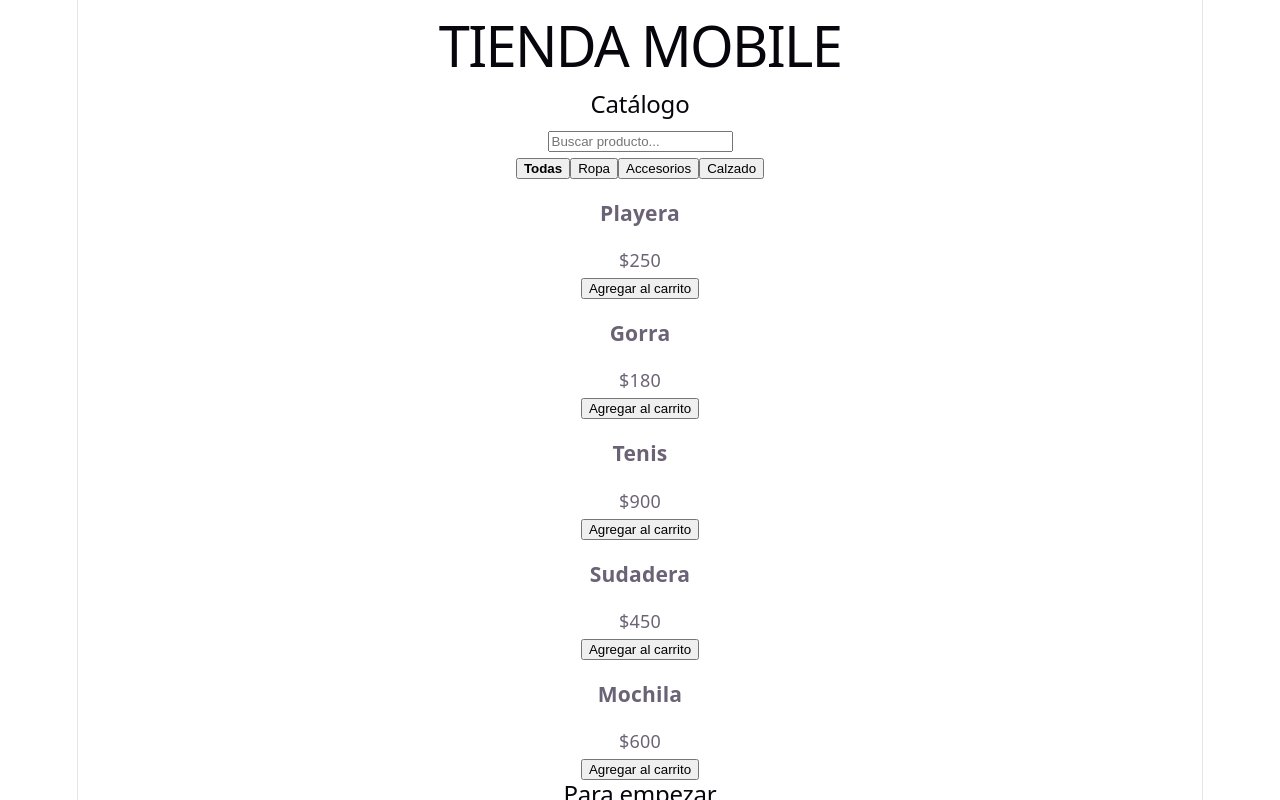
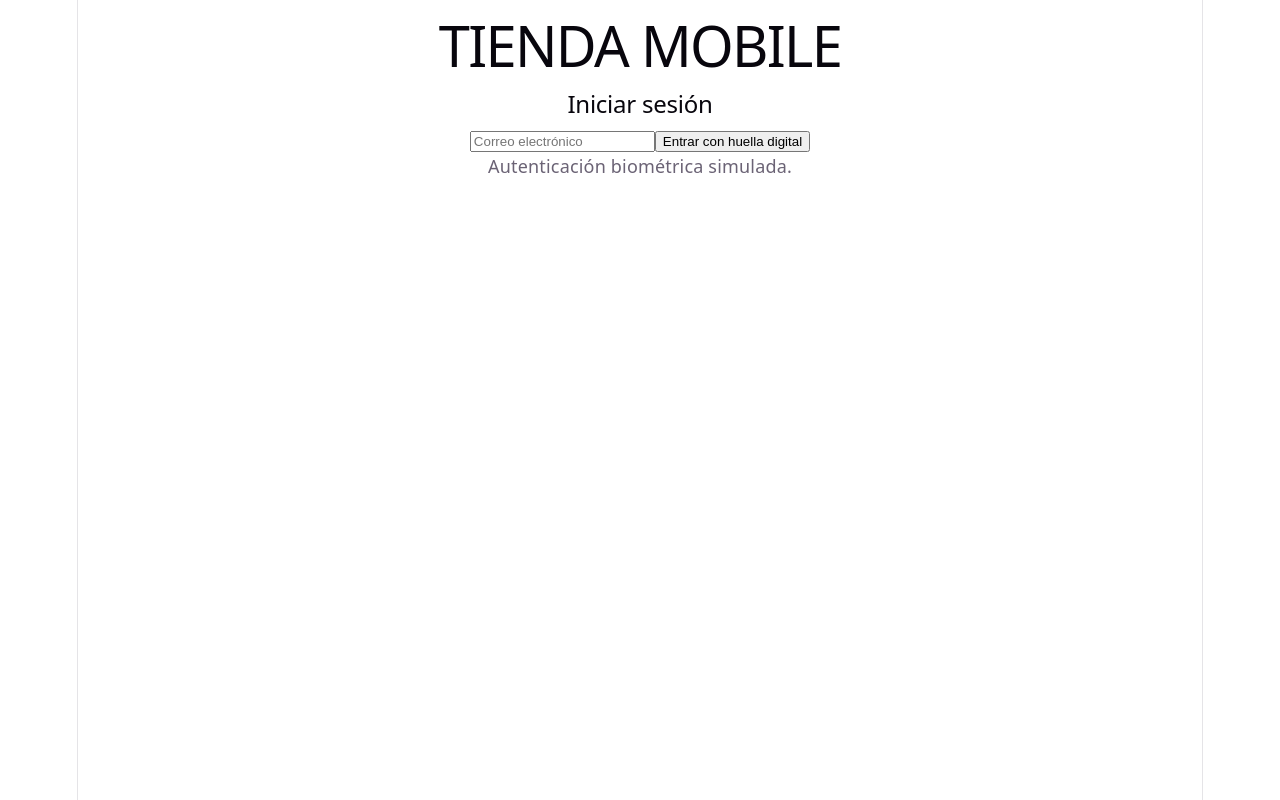
Before and after one commit to samanthacuriel0812/Tienda-mobile_1, a React (Vite) app: page / in a window 1280 px wide. Shown: the top 800 px of the page. Built offline with nearby package versions, Linux system fonts and the light colour scheme.

Commit message:
Add user login functionality to App component

```diff
--- a/src/App.jsx
+++ b/src/App.jsx
@@ -1,9 +1,9 @@
-
 import { useState } from "react";
 import ProductCard from "./components/ProductCard";
 import Checkout from "./components/Checkout";
 import Historial from "./components/Historial";
 import Recomendaciones from "./components/Recomendaciones";
+import Login from "./components/Login";
 import "./App.css";
 
 const productos = [
@@ -17,6 +17,7 @@ const productos = [
 const categorias = ["Todas", "Ropa", "Accesorios", "Calzado"];
 
 export default function App() {
+  const [usuario, setUsuario] = useState(null);
   const [carrito, setCarrito] = useState([]);
   const [categoria, setCategoria] = useState("Todas");
   const [busqueda, setBusqueda] = useState("");
@@ -49,9 +50,22 @@ export default function App() {
       p.nombre.toLowerCase().includes(busqueda.toLowerCase())
   );
 
+  if (!usuario) {
+    return (
+      <div>
+        <h1>TIENDA MOBILE</h1>
+        <Login onEntrar={setUsuario} />
+      </div>
+    );
+  }
+
   return (
     <div>
       <h1>TIENDA MOBILE</h1>
+      <p>
+        Hola, {usuario}{" "}
+        <button onClick={() => setUsuario(null)}>Cerrar sesión</button>
+      </p>
 
       <h2>Catálogo</h2>
       <input
```
